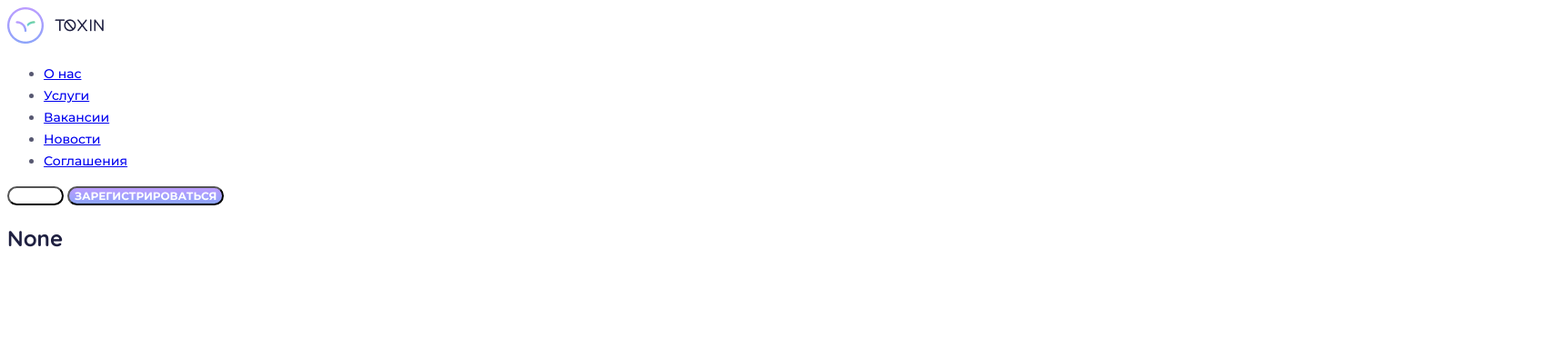
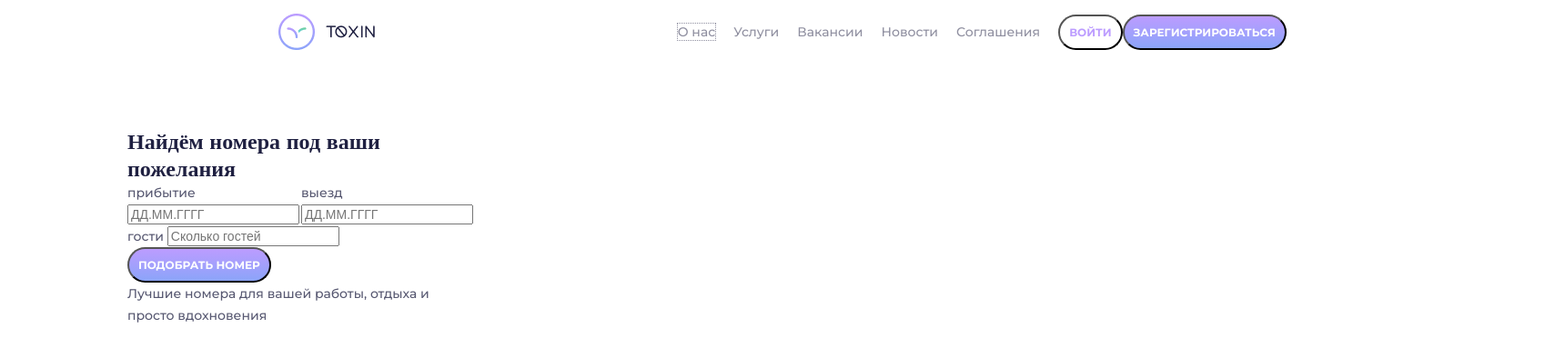
Before and after one commit to seamkate/some, a plain HTML site: page index.html in a window 1280 px wide. Both pictures are taken after a click on the link "О нас". Shown: the whole page at 91% size, 1720 px wide, since content can reach past the window. Drawn offline with Linux system fonts and the light colour scheme.

Commit message:
create form

```diff
--- /dev/null
+++ b/css/reset.css
@@ -0,0 +1,366 @@
+/* http://meyerweb.com/eric/tools/css/reset/
+   v2.0-modified | 20110126
+   License: none (public domain)
+*/
+
+html, body, div, span, applet, object, iframe,
+h1, h2, h3, h4, h5, h6, p, blockquote, pre,
+a, abbr, acronym, address, big, cite, code,
+del, dfn, em, img, ins, kbd, q, s, samp,
+small, strike, strong, sub, sup, tt, var,
+b, u, i, center,
+dl, dt, dd, ol, ul, li,
+fieldset, form, label, legend,
+table, caption, tbody, tfoot, thead, tr, th, td,
+article, aside, canvas, details, embed,
+figure, figcaption, footer, header, hgroup,
+menu, nav, output, ruby, section, summary,
+time, mark, audio, video {
+  margin: 0;
+	padding: 0;
+	border: 0;
+	font-size: 100%;
+	font: inherit;
+	vertical-align: baseline;
+}
+
+/* make sure to set some focus styles for accessibility */
+:focus {
+    outline: 0;
+}
+
+/* HTML5 display-role reset for older browsers */
+article, aside, details, figcaption, figure,
+footer, header, hgroup, menu, nav, section {
+	display: block;
+}
+
+body {
+	line-height: 1;
+}
+
+ol, ul {
+	list-style: none;
+}
+
+blockquote, q {
+	quotes: none;
+}
+
+blockquote:before, blockquote:after,
+q:before, q:after {
+	content: '';
+	content: none;
+}
+
+table {
+	border-collapse: collapse;
+	border-spacing: 0;
+}
+
+input[type=search]::-webkit-search-cancel-button,
+input[type=search]::-webkit-search-decoration,
+input[type=search]::-webkit-search-results-button,
+input[type=search]::-webkit-search-results-decoration {
+    -webkit-appearance: none;
+    -moz-appearance: none;
+}
+
+input[type=search] {
+    -webkit-appearance: none;
+    -moz-appearance: none;
+    -webkit-box-sizing: content-box;
+    -moz-box-sizing: content-box;
+    box-sizing: content-box;
+}
+
+textarea {
+    overflow: auto;
+    vertical-align: top;
+    resize: vertical;
+}
+
+/**
+ * Correct `inline-block` display not defined in IE 6/7/8/9 and Firefox 3.
+ */
+
+audio,
+canvas,
+video {
+    display: inline-block;
+    *display: inline;
+    *zoom: 1;
+    max-width: 100%;
+}
+
+/**
+ * Prevent modern browsers from displaying `audio` without controls.
+ * Remove excess height in iOS 5 devices.
+ */
+
+audio:not([controls]) {
+    display: none;
+    height: 0;
+}
+
+/**
+ * Address styling not present in IE 7/8/9, Firefox 3, and Safari 4.
+ * Known issue: no IE 6 support.
+ */
+
+[hidden] {
+    display: none;
+}
+
+/**
+ * 1. Correct text resizing oddly in IE 6/7 when body `font-size` is set using
+ *    `em` units.
+ * 2. Prevent iOS text size adjust after orientation change, without disabling
+ *    user zoom.
+ */
+
+html {
+    font-size: 100%; /* 1 */
+    -webkit-text-size-adjust: 100%; /* 2 */
+    -ms-text-size-adjust: 100%; /* 2 */
+}
+
+/**
+ * Address `outline` inconsistency between Chrome and other browsers.
+ */
+
+a:focus {
+    outline: thin dotted;
+}
+
+/**
+ * Improve readability when focused and also mouse hovered in all browsers.
+ */
+
+a:active,
+a:hover {
+    outline: 0;
+}
+
+/**
+ * 1. Remove border when inside `a` element in IE 6/7/8/9 and Firefox 3.
+ * 2. Improve image quality when scaled in IE 7.
+ */
+
+img {
+    border: 0; /* 1 */
+    -ms-interpolation-mode: bicubic; /* 2 */
+}
+
+/**
+ * Address margin not present in IE 6/7/8/9, Safari 5, and Opera 11.
+ */
+
+figure {
+    margin: 0;
+}
+
+/**
+ * Correct margin displayed oddly in IE 6/7.
+ */
+
+form {
+    margin: 0;
+}
+
+/**
+ * Define consistent border, margin, and padding.
+ */
+
+fieldset {
+    border: 1px solid #c0c0c0;
+    margin: 0 2px;
+    padding: 0.35em 0.625em 0.75em;
+}
+
+/**
+ * 1. Correct color not being inherited in IE 6/7/8/9.
+ * 2. Correct text not wrapping in Firefox 3.
+ * 3. Correct alignment displayed oddly in IE 6/7.
+ */
+
+legend {
+    border: 0; /* 1 */
+    padding: 0;
+    white-space: normal; /* 2 */
+    *margin-left: -7px; /* 3 */
+}
+
+/**
+ * 1. Correct font size not being inherited in all browsers.
+ * 2. Address margins set differently in IE 6/7, Firefox 3+, Safari 5,
+ *    and Chrome.
+ * 3. Improve appearance and consistency in all browsers.
+ */
+
+button,
+input,
+select,
+textarea {
+    font-size: 100%; /* 1 */
+    margin: 0; /* 2 */
+    vertical-align: baseline; /* 3 */
+    *vertical-align: middle; /* 3 */
+}
+
+/**
+ * Address Firefox 3+ setting `line-height` on `input` using `!important` in
+ * the UA stylesheet.
+ */
+
+button,
+input {
+    line-height: normal;
+}
+
+/**
+ * Address inconsistent `text-transform` inheritance for `button` and `select`.
+ * All other form control elements do not inherit `text-transform` values.
+ * Correct `button` style inheritance in Chrome, Safari 5+, and IE 6+.
+ * Correct `select` style inheritance in Firefox 4+ and Opera.
+ */
+
+button,
+select {
+    text-transform: none;
+}
+
+/**
+ * 1. Avoid the WebKit bug in Android 4.0.* where (2) destroys native `audio`
+ *    and `video` controls.
+ * 2. Correct inability to style clickable `input` types in iOS.
+ * 3. Improve usability and consistency of cursor style between image-type
+ *    `input` and others.
+ * 4. Remove inner spacing in IE 7 without affecting normal text inputs.
+ *    Known issue: inner spacing remains in IE 6.
+ */
+
+button,
+html input[type="button"], /* 1 */
+input[type="reset"],
+input[type="submit"] {
+    -webkit-appearance: button; /* 2 */
+    cursor: pointer; /* 3 */
+    *overflow: visible;  /* 4 */
+}
+
+/**
+ * Re-set default cursor for disabled elements.
+ */
+
+button[disabled],
+html input[disabled] {
+    cursor: default;
+}
+
+/**
+ * 1. Address box sizing set to content-box in IE 8/9.
+ * 2. Remove excess padding in IE 8/9.
+ * 3. Remove excess padding in IE 7.
+ *    Known issue: excess padding remains in IE 6.
+ */
+
+input[type="checkbox"],
+input[type="radio"] {
+    box-sizing: border-box; /* 1 */
+    padding: 0; /* 2 */
+    *height: 13px; /* 3 */
+    *width: 13px; /* 3 */
+}
+
+/**
+ * 1. Address `appearance` set to `searchfield` in Safari 5 and Chrome.
+ * 2. Address `box-sizing` set to `border-box` in Safari 5 and Chrome
+ *    (include `-moz` to future-proof).
+ */
+
+input[type="search"] {
+    -webkit-appearance: textfield; /* 1 */
+    -moz-box-sizing: content-box;
+    -webkit-box-sizing: content-box; /* 2 */
+    box-sizing: content-box;
+}
+
+/**
+ * Remove inner padding and search cancel button in Safari 5 and Chrome
+ * on OS X.
+ */
+
+input[type="search"]::-webkit-search-cancel-button,
+input[type="search"]::-webkit-search-decoration {
+    -webkit-appearance: none;
+}
+
+/**
+ * Remove inner padding and border in Firefox 3+.
+ */
+
+button::-moz-focus-inner,
+input::-moz-focus-inner {
+    border: 0;
+    padding: 0;
+}
+
+/**
+ * 1. Remove default vertical scrollbar in IE 6/7/8/9.
+ * 2. Improve readability and alignment in all browsers.
+ */
+
+textarea {
+    overflow: auto; /* 1 */
+    vertical-align: top; /* 2 */
+}
+
+/**
+ * Remove most spacing between table cells.
+ */
+
+table {
+    border-collapse: collapse;
+    border-spacing: 0;
+}
+
+html,
+button,
+input,
+select,
+textarea {
+    color: #222;
+}
+
+
+::-moz-selection {
+    background: #b3d4fc;
+    text-shadow: none;
+}
+
+::selection {
+    background: #b3d4fc;
+    text-shadow: none;
+}
+
+img {
+    vertical-align: middle;
+}
+
+fieldset {
+    border: 0;
+    margin: 0;
+    padding: 0;
+}
+
+textarea {
+    resize: vertical;
+}
+
+.chromeframe {
+    margin: 0.2em 0;
+    background: #ccc;
+    color: #000;
+    padding: 0.2em 0;
+}
--- a/css/style.css
+++ b/css/style.css
@@ -68,11 +68,76 @@ button  {
   background: linear-gradient(180deg, #BC9CFF 0%, #8BA4F9 100%);
   border-radius: 22px;
   border-color: linear-gradient(180deg, #BC9CFF 0%, #8BA4F9 100%);
-
+  padding: 10px;
 }
 
 .button__white {
-  color: linear-gradient(180deg, #BC9CFF 0%, #8BA4F9 100%);
+  color: #BC9CFF;;
   background: #FFFFFF;
-  border-color: linear-gradient(180deg, #BC9CFF 0%, #8BA4F9 100%);
+  border-color: linear-gradient(180deg, #BC9CFF, #8BA4F9);
 }
+a {
+  text-decoration: none;
+}
+
+/*--HEADER--*/
+header {
+  width: 1440px;
+  display: flex;
+  padding: 15px 140px 15px 140px;
+  justify-content: space-around;
+  align-items: center;
+}
+.menu {
+  display: flex;
+  align-items: center;
+  }
+
+.header__desc {
+  display: flex;
+}
+
+.menu__item {
+  padding-right: 20px;
+}
+
+.menu__link {
+  font-family: Montserrat;
+  font-style: normal;
+  font-weight: normal;
+  font-size: 14px;
+  line-height: 17px;
+
+  /* Dark 50% */
+
+  color: rgba(31, 32, 65, 0.5);
+}
+
+
+
+/* BODY*/
+
+section{
+  max-width: 1440px;
+  max-height: 1020px;
+  background: url(img\image3.png) no-repeat fixed center;
+}
+
+form {
+  max-width: 380px;
+  background-color: #FFFFFF
+}
+
+.landing-page__form {
+ position: absolute;
+  width: 380px;
+  height: 374px;
+  left: 140px;
+  top: 140px;
+}
+.landing-page__form-item {
+  display: block;
+}
+.landing-page__form-date{
+  display: flex;
+}
--- a/index.html
+++ b/index.html
@@ -4,23 +4,46 @@
   <meta charset="UTF-8">
   <meta name="viewport" content="width=device-width, initial-scale=1.0">
   <title>Document</title>
+  <link rel="stylesheet" href="/css/reset.css">
   <link rel="stylesheet" href="/css/style.css">
 </head>
 <body>
   <header>
-<img src="\img\Logo.png" alt="logo">
-    <ul class="menu">
-      <li class="menu__item"><a href="#" title="О нас">О нас</a></li>
-      <li class="menu__item"><a href="#" title="Услуги">Услуги</a></li>
-      <li class="menu__item"><a href="#" title="Вакансии">Вакансии</a></li>
-      <li class="menu__item"><a href="#" title="Новости">Новости</a></li>
-      <li class="menu__item"><a href="#" title="Соглашения">Соглашения</a></li>
-    </ul>
-    <button class="button button__white">Войти</button>
-    <button class="button">Зарегистрироваться</button>
+    <img src="\img\Logo.png" alt="logo">
+    <div class="header__desc">
+      <ul class="menu">
+        <li class="menu__item"><a class="menu__link" href="#" title="О нас">О нас</a></li>
+        <li class="menu__item"><a class="menu__link" href="#" title="Услуги">Услуги</a></li>
+        <li class="menu__item"><a class="menu__link" href="#" title="Вакансии">Вакансии</a></li>
+        <li class="menu__item"><a class="menu__link" href="#" title="Новости">Новости</a></li>
+        <li class="menu__item"><a class="menu__link" href="#" title="Соглашения">Соглашения</a></li>
+      </ul>
+      <button class="button button__white">Войти</button>
+      <button class="button">Зарегистрироваться</button>
+    </div>
   </header>
-  <section>
-    <h1>None</h1>
+  <section class="landing-page">
+    <form class="landing-page__form" >
+       <h1>Найдём номера под ваши пожелания</h1>
+       <div class="landing-page__form-item">
+         <div class="landing-page__form-date">
+            <div>
+              <label for="прибытие">прибытие</label>
+              <input type="text" name="прибытие" placeholder="ДД.ММ.ГГГГ">
+            </div>
+            <div class="landing-page__form-item">
+              <label for="выезд">выезд</label>
+              <input type="text" name="выезд" placeholder="ДД.ММ.ГГГГ">
+            </div>
+          </div>
+       <div class="landing-page__form-item">
+         <label for="гости">гости</label>
+          <input type="text" name="гости" placeholder="Сколько гостей">
+       </div>
+       <button type="submit">подобрать номер</button>
+    </form>
+    <p>Лучшие номера для вашей работы, отдыха и просто вдохновения</p>
+
   </section>
   <footer></footer>
 </body>
```
Also changed, not shown: 2 other files.
